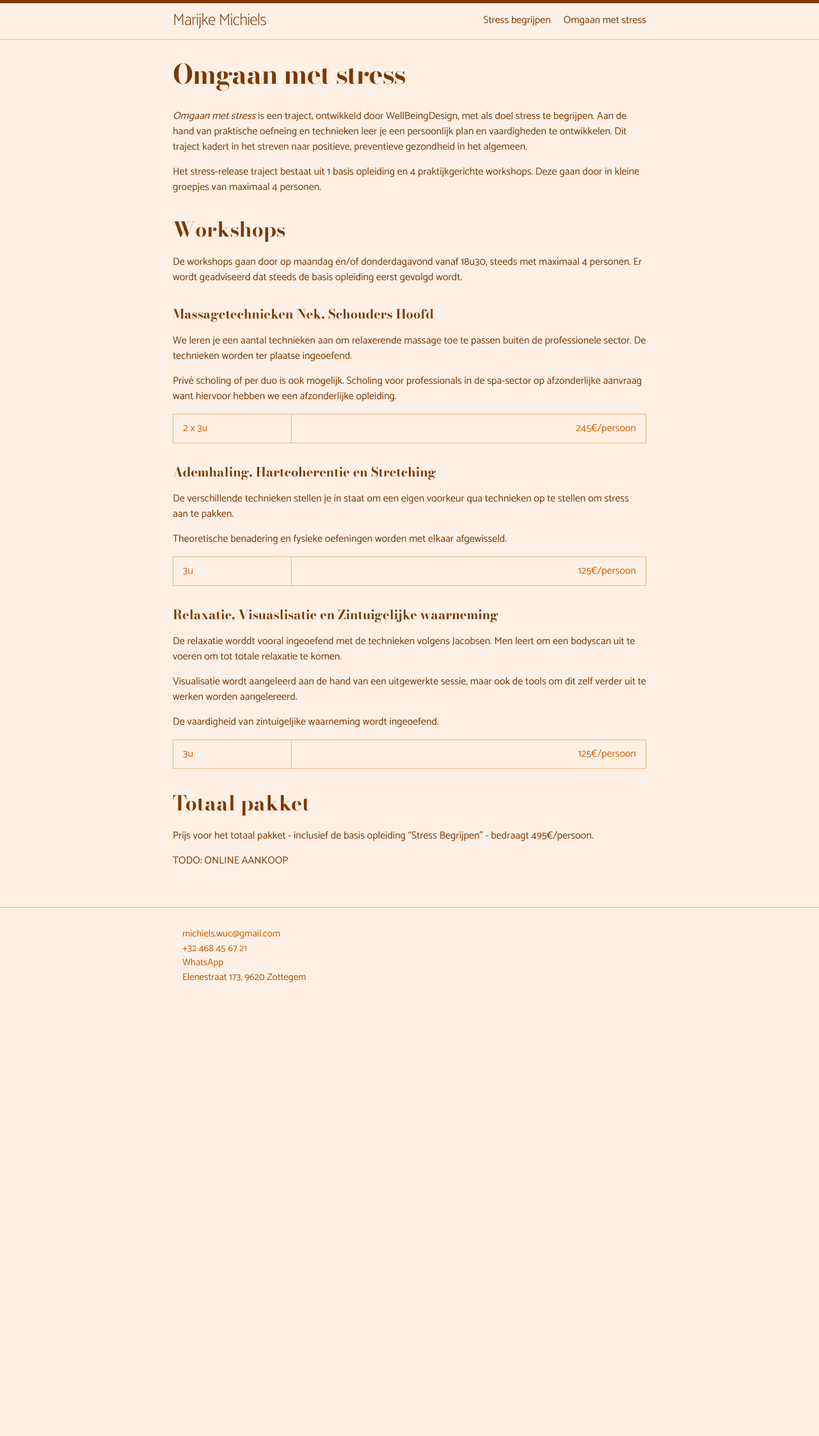
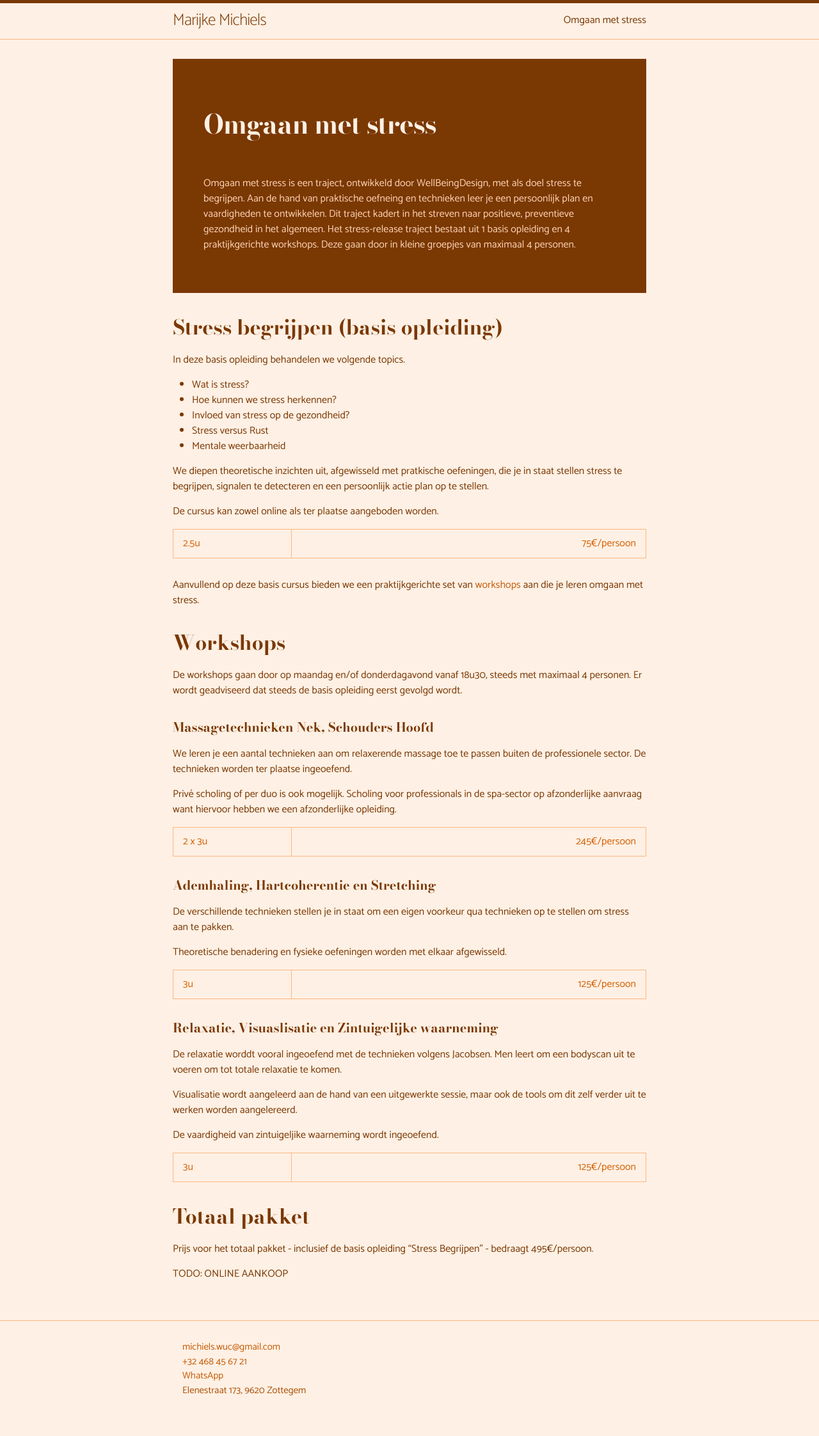
Before and after one commit to koenhandekyn/marijkemichiels, a Jekyll site: the page built from workshops.md, in a window 1280 px wide. Shown: the whole page at 64% size. Built offline with Jekyll 4.4.1, drawn with Linux system fonts in a browser that asks for light colours; before the commit the page ends 1599 px from its top, so only the background shows below that.

Commit message:
initial commit

```diff
--- a/_layouts/page.html
+++ b/_layouts/page.html
@@ -2,10 +2,6 @@
 layout: default
 ---
 <article class="post">
-
-  <header class="post-header">
-    <h1 class="post-title">{{ page.title | escape }}</h1>
-  </header>
 
   <div class="post-content">
     {{ content }}
--- a/_sass/minima/_layout.scss
+++ b/_sass/minima/_layout.scss
@@ -237,9 +237,9 @@
 /**
  * Posts
  */
-.post-header {
-  margin-bottom: $spacing-unit;
-}
+// .post-header {
+//   margin-bottom: $spacing-unit;
+// }
 
 .post-title,
 .post-content h1 {
--- a/_sass/minima/skins/auto.scss
+++ b/_sass/minima/skins/auto.scss
@@ -34,7 +34,7 @@ $lm-border-color-02:       lighten($lm-brand-color, 35%) !default;
 $lm-border-color-03:       $lm-brand-color-dark !default;
 
 $lm-table-text-color:      lighten($lm-text-color, 18%) !default;
-$lm-table-zebra-color:     lighten($lm-brand-color, 46%) !default;
+$lm-table-zebra-color:     lighten($lm-brand-color, 56%) !default;
 $lm-table-header-bg-color: lighten($lm-brand-color, 43%) !default;
 $lm-table-header-border:   lighten($lm-brand-color, 37%) !default;
 $lm-table-border-color:    $lm-border-color-01 !default;
--- a/assets/css/style.scss
+++ b/assets/css/style.scss
@@ -48,7 +48,7 @@ section.intro img {
   }
 }
 
-section.intro {
+section.intro, header.post-header {
   background-color: $lm-background-color-dark;
   color: $lm-text-color-invert;
   padding: 3em;
--- a/stress_begrijpen.md
+++ /dev/null
@@ -1,7 +0,0 @@
----
-layout: page
-title: Stress begrijpen
-permalink: /begrijpen/
----
-
-{%- include stress_begrijpen.html -%}
--- a/workshops.md
+++ b/workshops.md
@@ -10,20 +10,25 @@ permalink: /workshops/
   }
 </style>
 
-*Omgaan met stress* is een traject, ontwikkeld door WellBeingDesign, met als doel stress te begrijpen.
-Aan de hand van praktische oefneing en technieken leer je een persoonlijk plan en vaardigheden te
-ontwikkelen. Dit traject kadert in het streven naar positieve, preventieve gezondheid in het algemeen.
+<header class="post-header">
+  <h1 class="post-title">{{ page.title | escape }}</h1>
 
-Het stress-release traject bestaat uit 1 basis opleiding en 4 praktijkgerichte workshops.
-Deze gaan door in kleine groepjes van maximaal 4 personen.
+  <p>
+    Omgaan met stress is een traject, ontwikkeld door WellBeingDesign, met als doel stress te begrijpen.
+    Aan de hand van praktische oefneing en technieken leer je een persoonlijk plan en vaardigheden te
+    ontwikkelen. Dit traject kadert in het streven naar positieve, preventieve gezondheid in het algemeen.
+    Het stress-release traject bestaat uit 1 <a href="#basis">basis</a> opleiding en 4 praktijkgerichte <a href="#workshops">workshops</a>.
+    Deze gaan door in kleine groepjes van maximaal 4 personen.
+  </p>
+</header>
 
-<!--
 ## Stress begrijpen (basis opleiding)
 <a name="basis"></a>
 {%- include stress_begrijpen.html -%}
- -->
 
 ## Workshops
+
+<a name="workshops"></a>
 
 De workshops gaan door op maandag en/of donderdagavond vanaf 18u30, steeds
 met maximaal 4 personen. Er wordt geadviseerd dat steeds de basis opleiding
```
Also changed, not shown: index.md (+2 -2 lines).
